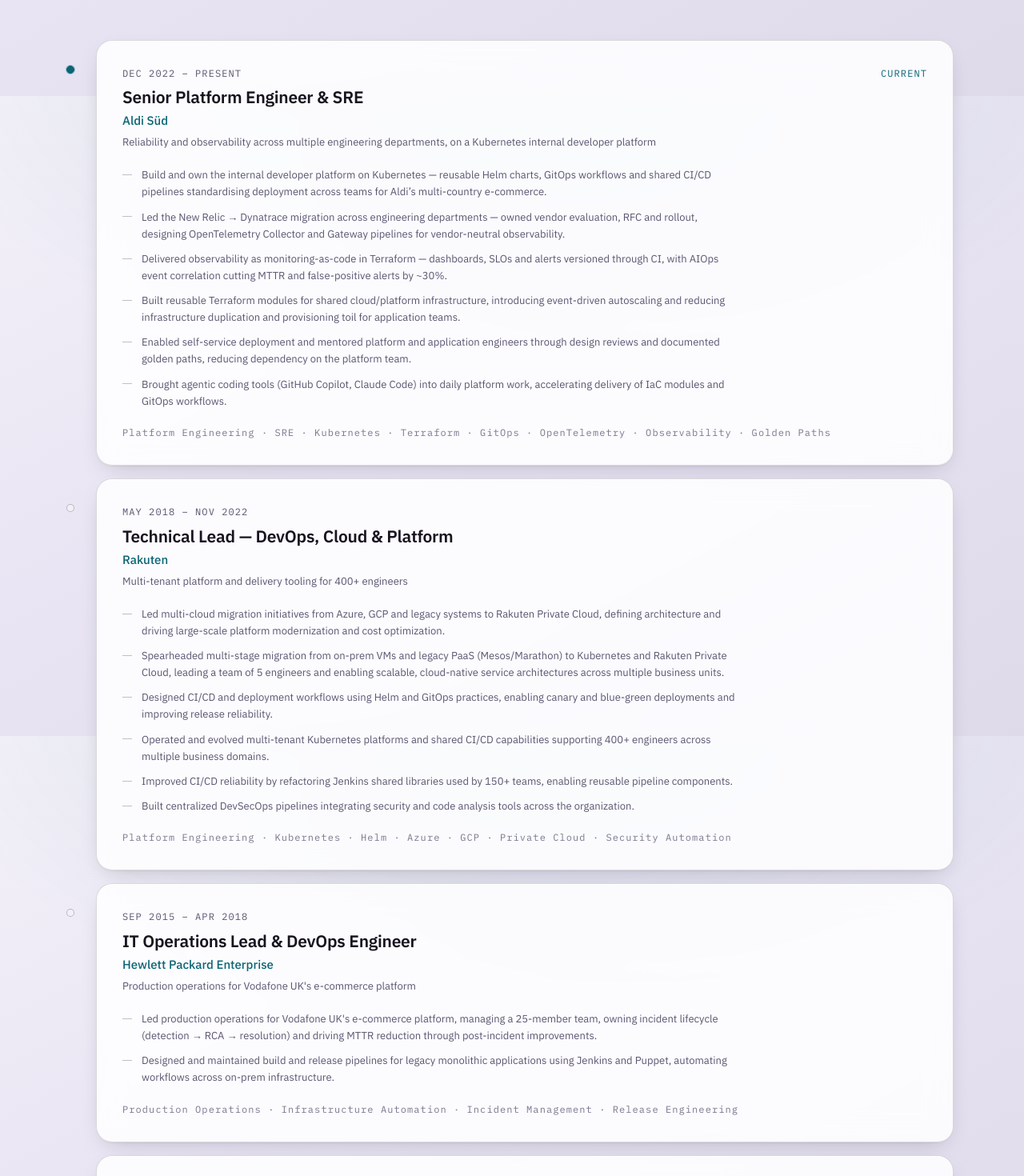
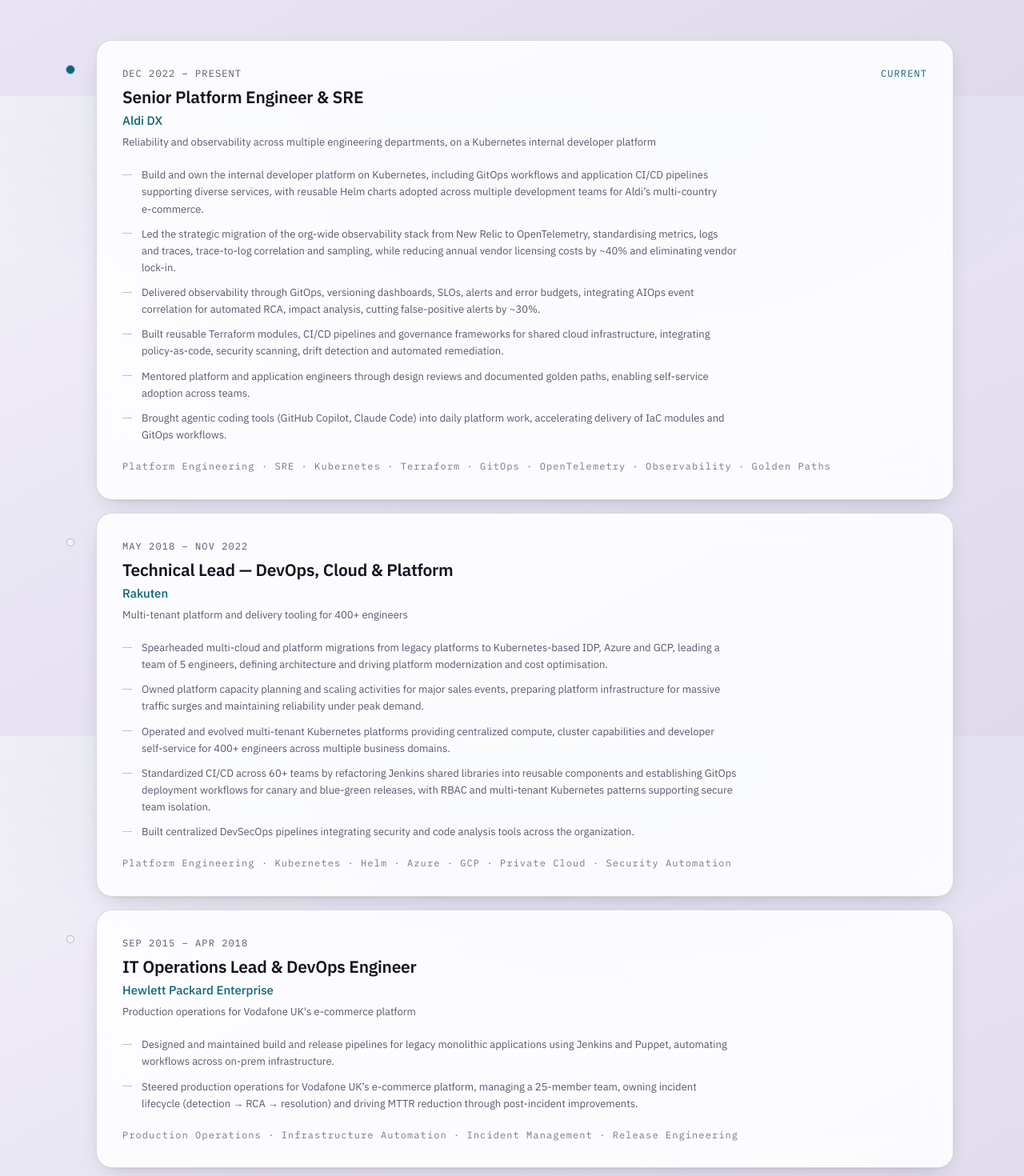
Before and after one commit to ok-karthik/ok-karthik.github.io, a Next.js app: page / in a window 1280 px wide. Shown: the part 3880-5350 px from the top of the page at 80% size. Built offline with nearby package versions, Linux system fonts and the light colour scheme.

Commit message:
refactor: update experience details and descriptions

```diff
--- a/content/experience.ts
+++ b/content/experience.ts
@@ -32,28 +32,19 @@
 
 export const experiences: Experience[] = [
   {
-    // Title kept as the CV *header* and LinkedIn state it. The CV's own role
-    // line reads "Senior SRE and Platform Engineer" — same words, other order —
-    // which is drift inside the CV, not a different title. The site keeps one
-    // wording so the hero, the JSON-LD and this entry can't disagree with each
-    // other; fix the CV's role line rather than forking a second phrasing here.
+    // Title kept as the CV *header* and LinkedIn state it. Contractual title at
+    // Aldi DX is Senior IT Consultant.
     title: "Senior Platform Engineer & SRE",
-    company: "Aldi Süd",
+    company: "Aldi DX",
     period: "Dec 2022 – Present",
     scope: "Reliability and observability across multiple engineering departments, on a Kubernetes internal developer platform",
     bullets: [
-      "Build and own the internal developer platform on Kubernetes — reusable Helm charts, GitOps workflows and shared CI/CD pipelines standardising deployment across teams for Aldi’s multi-country e-commerce.",
-      "Led the New Relic → Dynatrace migration across engineering departments — owned vendor evaluation, RFC and rollout, designing OpenTelemetry Collector and Gateway pipelines for vendor-neutral observability.",
-      "Delivered observability as monitoring-as-code in Terraform — dashboards, SLOs and alerts versioned through CI, with AIOps event correlation cutting MTTR and false-positive alerts by ~30%.",
-      "Built reusable Terraform modules for shared cloud/platform infrastructure, introducing event-driven autoscaling and reducing infrastructure duplication and provisioning toil for application teams.",
-      "Enabled self-service deployment and mentored platform and application engineers through design reviews and documented golden paths, reducing dependency on the platform team.",
+      "Build and own the internal developer platform on Kubernetes, including GitOps workflows and application CI/CD pipelines supporting diverse services, with reusable Helm charts adopted across multiple development teams for Aldi’s multi-country e-commerce.",
+      "Led the strategic migration of the org-wide observability stack from New Relic to OpenTelemetry, standardising metrics, logs and traces, trace-to-log correlation and sampling, while reducing annual vendor licensing costs by ~40% and eliminating vendor lock-in.",
+      "Delivered observability through GitOps, versioning dashboards, SLOs, alerts and error budgets, integrating AIOps event correlation for automated RCA, impact analysis, cutting false-positive alerts by ~30%.",
+      "Built reusable Terraform modules, CI/CD pipelines and governance frameworks for shared cloud infrastructure, integrating policy-as-code, security scanning, drift detection and automated remediation.",
+      "Mentored platform and application engineers through design reviews and documented golden paths, enabling self-service adoption across teams.",
       "Brought agentic coding tools (GitHub Copilot, Claude Code) into daily platform work, accelerating delivery of IaC modules and GitOps workflows.",
-      // Asked and answered: no team-wide workflow was established at Aldi, so
-      // there is no adoption to claim here. The bullet stays scoped to Karthik's
-      // own daily practice, which is true. Do not upgrade this to "established a
-      // practice the team adopted" — it is the single easiest claim on the page
-      // to unravel in an interview, because the follow-up is always "how did you
-      // roll it out?"
     ],
     tags: [
       "Platform Engineering",
@@ -72,11 +63,10 @@
     period: "May 2018 – Nov 2022",
     scope: "Multi-tenant platform and delivery tooling for 400+ engineers",
     bullets: [
-      "Led multi-cloud migration initiatives from Azure, GCP and legacy systems to Rakuten Private Cloud, defining architecture and driving large-scale platform modernization and cost optimization.",
-      "Spearheaded multi-stage migration from on-prem VMs and legacy PaaS (Mesos/Marathon) to Kubernetes and Rakuten Private Cloud, leading a team of 5 engineers and enabling scalable, cloud-native service architectures across multiple business units.",
-      "Designed CI/CD and deployment workflows using Helm and GitOps practices, enabling canary and blue-green deployments and improving release reliability.",
-      "Operated and evolved multi-tenant Kubernetes platforms and shared CI/CD capabilities supporting 400+ engineers across multiple business domains.",
-      "Improved CI/CD reliability by refactoring Jenkins shared libraries used by 150+ teams, enabling reusable pipeline components.",
+      "Spearheaded multi-cloud and platform migrations from legacy platforms to Kubernetes-based IDP, Azure and GCP, leading a team of 5 engineers, defining architecture and driving platform modernization and cost optimisation.",
+      "Owned platform capacity planning and scaling activities for major sales events, preparing platform infrastructure for massive traffic surges and maintaining reliability under peak demand.",
+      "Operated and evolved multi-tenant Kubernetes platforms providing centralized compute, cluster capabilities and developer self-service for 400+ engineers across multiple business domains.",
+      "Standardized CI/CD across 60+ teams by refactoring Jenkins shared libraries into reusable components and establishing GitOps deployment workflows for canary and blue-green releases, with RBAC and multi-tenant Kubernetes patterns supporting secure team isolation.",
       "Built centralized DevSecOps pipelines integrating security and code analysis tools across the organization.",
     ],
     tags: [
@@ -95,11 +85,8 @@
     period: "Sep 2015 – Apr 2018",
     scope: "Production operations for Vodafone UK's e-commerce platform",
     bullets: [
-      // Vodafone is named here, as it is on the CV and in the Tech Mahindra
-      // entry below. The anonymised "high-traffic enterprise e-commerce" was
-      // strictly weaker: it read as a scale claim with nothing behind it.
-      "Led production operations for Vodafone UK's e-commerce platform, managing a 25-member team, owning incident lifecycle (detection → RCA → resolution) and driving MTTR reduction through post-incident improvements.",
       "Designed and maintained build and release pipelines for legacy monolithic applications using Jenkins and Puppet, automating workflows across on-prem infrastructure.",
+      "Steered production operations for Vodafone UK’s e-commerce platform, managing a 25-member team, owning incident lifecycle (detection → RCA → resolution) and driving MTTR reduction through post-incident improvements.",
     ],
     tags: [
       "Production Operations",
@@ -115,10 +102,7 @@
     scope: "Backend and payment systems for Vodafone UK",
     bullets: [
       "Supported backend and payment gateway systems for Vodafone UK using WebLogic and Linux infrastructure, including onsite operations at Vodafone UK HQ.",
-      // 40%, not the ~30% this said until 2026-08-12. The CV has always read
-      // 40% and the site had rounded it down at some point — the two artefacts
-      // must carry the same number, and this is the one Karthik can defend.
-      "Developed automated reporting tools that cut manual operational effort by 40%, improving operational efficiency.",
+      "Developed automated reporting tools reducing manual effort by 40%, improving operational efficiency.",
     ],
     tags: ["Backend Systems", "Payment Gateways", "High Availability", "Linux"],
   },
```
